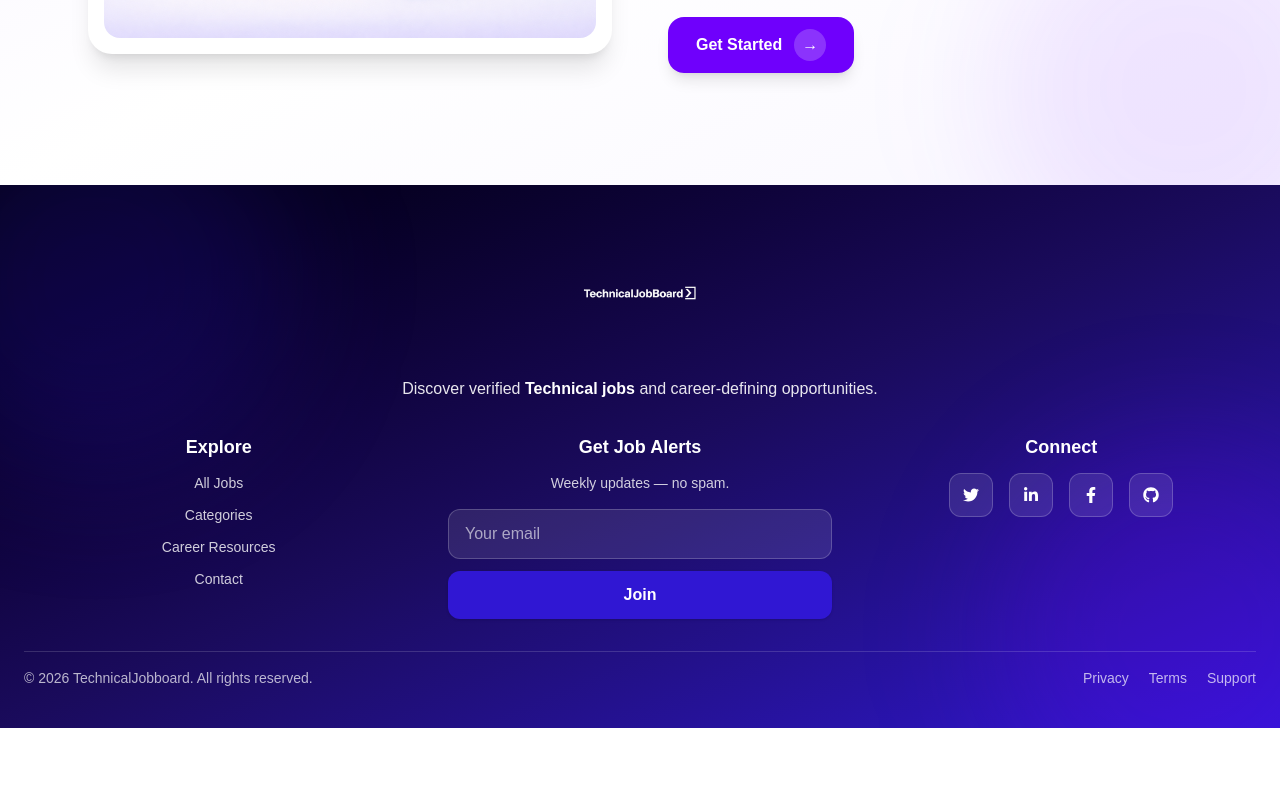
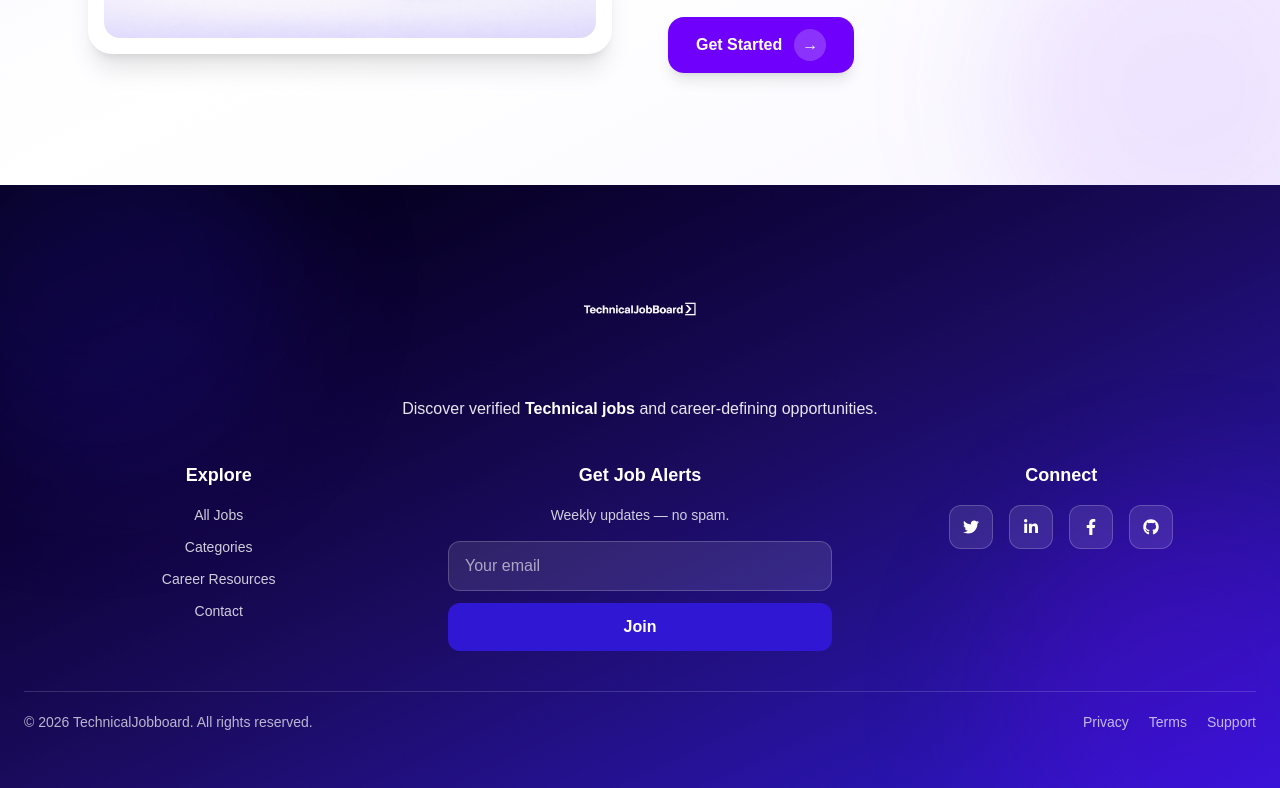
Before and after one commit to adebisidolapo/technicaljobboard, a Next.js app in the folder jobboard/: page / in a window 1280 px wide. Shown: the part 4797-5585 px from the top of the page. Before the commit the page ends 5525 px from the top, so only its background shows below. Built offline with nearby package versions, Linux system fonts and the light colour scheme.

Commit message:
update ui

```diff
--- a/jobboard/components/Footer.tsx
+++ b/jobboard/components/Footer.tsx
@@ -11,7 +11,7 @@ export default function Footer() {
         <div className="absolute -top-24 -left-24 w-96 h-96 rounded-full bg-[#3017D3]/20 blur-3xl" />
         <div className="absolute -bottom-24 -right-24 w-96 h-96 rounded-full bg-[#6F00FC]/20 blur-3xl" />
 
-        <div className="relative max-w-7xl mx-auto px-6 py-10">
+        <div className="relative max-w-7xl mx-auto px-6 py-14">
           {/* TOP: Logo + writeup */}
           <div className="flex flex-col items-center text-center">
             <img
@@ -20,18 +20,18 @@ export default function Footer() {
               className="h-28 sm:h-32 md:h-36 w-auto object-contain"
             />
 
-            <p className="mt-2 text-white/90 text-sm sm:text-base max-w-xl">
+            <p className="mt-3 text-white/90 text-sm sm:text-base max-w-xl">
               Discover verified{" "}
               <span className="font-semibold text-white">Technical jobs</span>{" "}
               and career-defining opportunities.
             </p>
           </div>
 
-          {/* 3 columns */}
-          <div className="mt-6 md:mt-8 grid grid-cols-1 md:grid-cols-3 gap-8 text-center">
+          {/* 3 columns (closer to logo) */}
+          <div className="mt-8 md:mt-10 grid grid-cols-1 md:grid-cols-3 gap-8 text-center">
             {/* Explore */}
             <div>
-              <h3 className="font-semibold text-lg mb-3">Explore</h3>
+              <h3 className="font-semibold text-lg mb-4">Explore</h3>
               <ul className="space-y-3 text-white/80 text-sm">
                 <li className="hover:text-white transition cursor-pointer">
                   All Jobs
@@ -50,7 +50,7 @@ export default function Footer() {
 
             {/* Newsletter */}
             <div>
-              <h3 className="font-semibold text-lg mb-3">Get Job Alerts</h3>
+              <h3 className="font-semibold text-lg mb-4">Get Job Alerts</h3>
               <p className="text-white/80 text-sm mb-4">
                 Weekly updates — no spam.
               </p>
@@ -63,11 +63,7 @@ export default function Footer() {
                              text-white placeholder:text-white/60 outline-none
                              focus:ring-2 focus:ring-[#3017D3]"
                 />
-
-                <button
-                  type="button"
-                  className="bg-[#3017D3] hover:bg-[#2a12c0] text-white px-6 py-3 rounded-xl font-semibold transition shadow-sm"
-                >
+                <button className="bg-[#3017D3] hover:bg-[#2a12c0] text-white px-6 py-3 rounded-xl font-semibold transition">
                   Join
                 </button>
               </div>
@@ -75,7 +71,7 @@ export default function Footer() {
 
             {/* Connect */}
             <div>
-              <h3 className="font-semibold text-lg mb-3">Connect</h3>
+              <h3 className="font-semibold text-lg mb-4">Connect</h3>
               <div className="flex justify-center gap-4">
                 {[FaTwitter, FaLinkedinIn, FaFacebookF, FaGithub].map(
                   (Icon, i) => (
@@ -84,7 +80,6 @@ export default function Footer() {
                       href="#"
                       className="h-11 w-11 rounded-xl bg-white/10 border border-white/20
                                  flex items-center justify-center hover:bg-white/20 transition"
-                      aria-label="Social link"
                     >
                       <Icon />
                     </a>
@@ -95,10 +90,10 @@ export default function Footer() {
           </div>
 
           {/* Divider */}
-          <div className="mt-8 h-px bg-white/15" />
+          <div className="mt-10 h-px bg-white/15" />
 
           {/* Bottom */}
-          <div className="mt-4 flex flex-col md:flex-row items-center justify-between gap-4 text-white/70 text-sm">
+          <div className="mt-5 flex flex-col md:flex-row items-center justify-between gap-4 text-white/70 text-sm">
             <p>
               © {new Date().getFullYear()} TechnicalJobboard. All rights reserved.
             </p>
```
